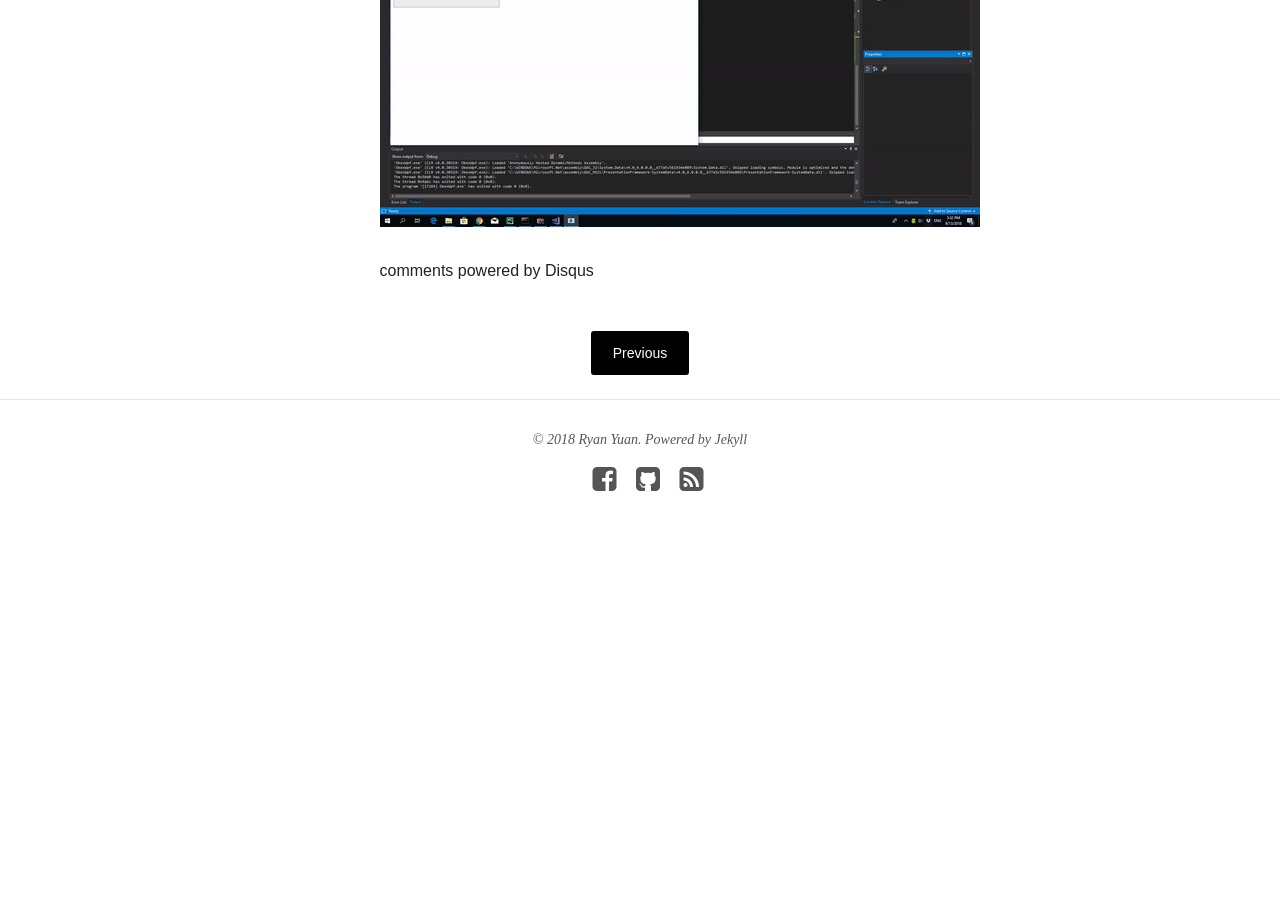
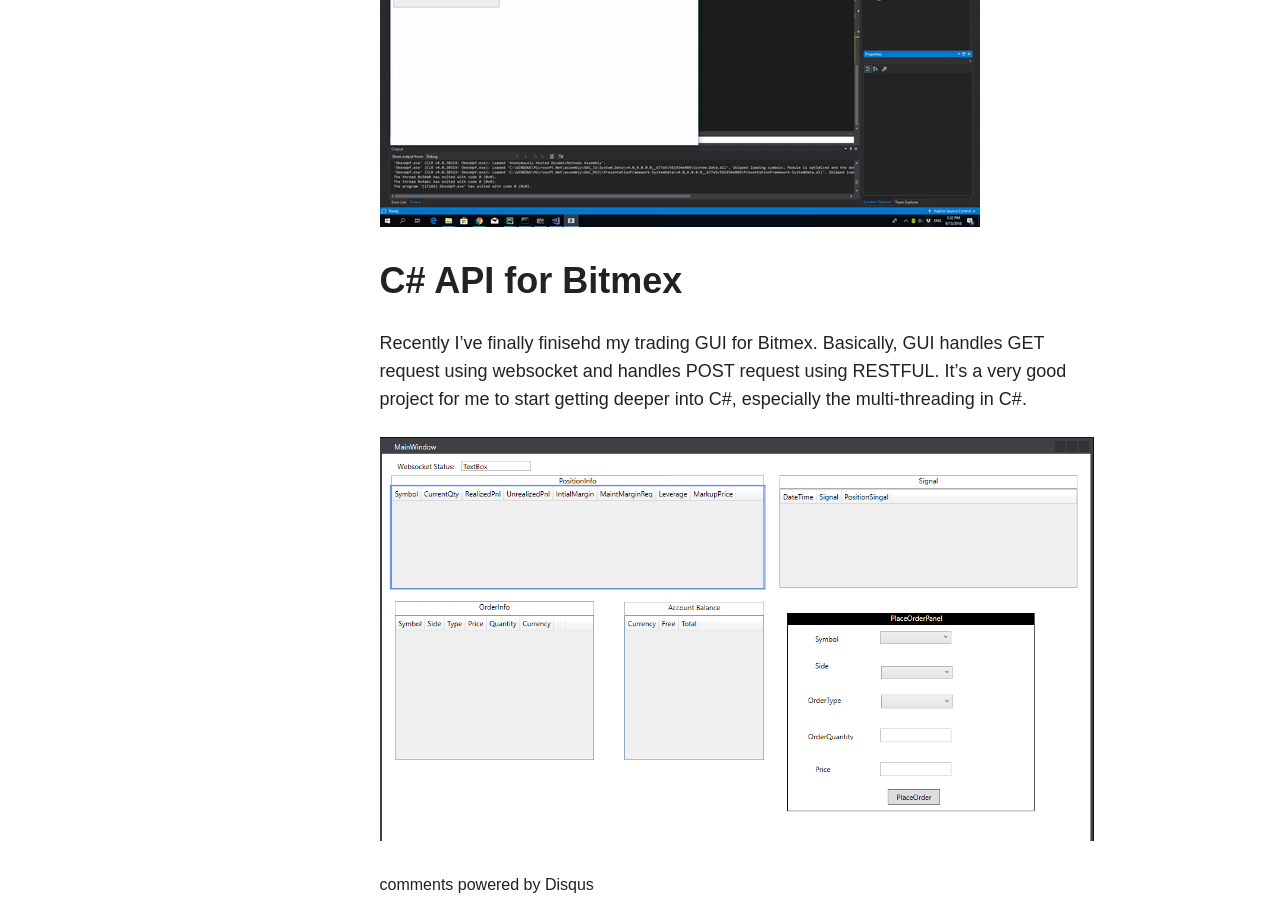
Before and after one commit to ryanyuan42/ryanyuan42.github.io, a Jekyll site: the page built from _posts/2018-09-11-C#_API_for_okex_bitmex.md, in a window 1280 px wide and 900 px high, scrolled down 1326 px. Built offline with Jekyll 4.4.1, drawn with Linux system fonts in a browser that asks for light colours; nearby versions of some CDN libraries; comment, search, counter and statistics services are not loaded; before the commit the page ends 1917 px from its top, so only the background shows below that.

Commit message:
Update 2018-09-11-C#_API_for_okex_bitmex.md

```diff
--- a/_posts/2018-09-11-C#_API_for_okex_bitmex.md
+++ b/_posts/2018-09-11-C#_API_for_okex_bitmex.md
@@ -27,3 +27,10 @@
 
 
 ![GUI recording](https://raw.githubusercontent.com/ryanyuan42/ryanyuan42.github.io/master/images/record1.gif)
+
+
+# C# API for Bitmex
+
+Recently I've finally finisehd my trading GUI for Bitmex. Basically, GUI handles GET request using websocket and handles POST request using RESTFUL. It's a very good project for me to start getting deeper into C#, especially the multi-threading in C#.
+
+![GUI recording2](https://github.com/ryanyuan42/ryanyuan42.github.io/blob/master/images/Capture2.PNG)
```
